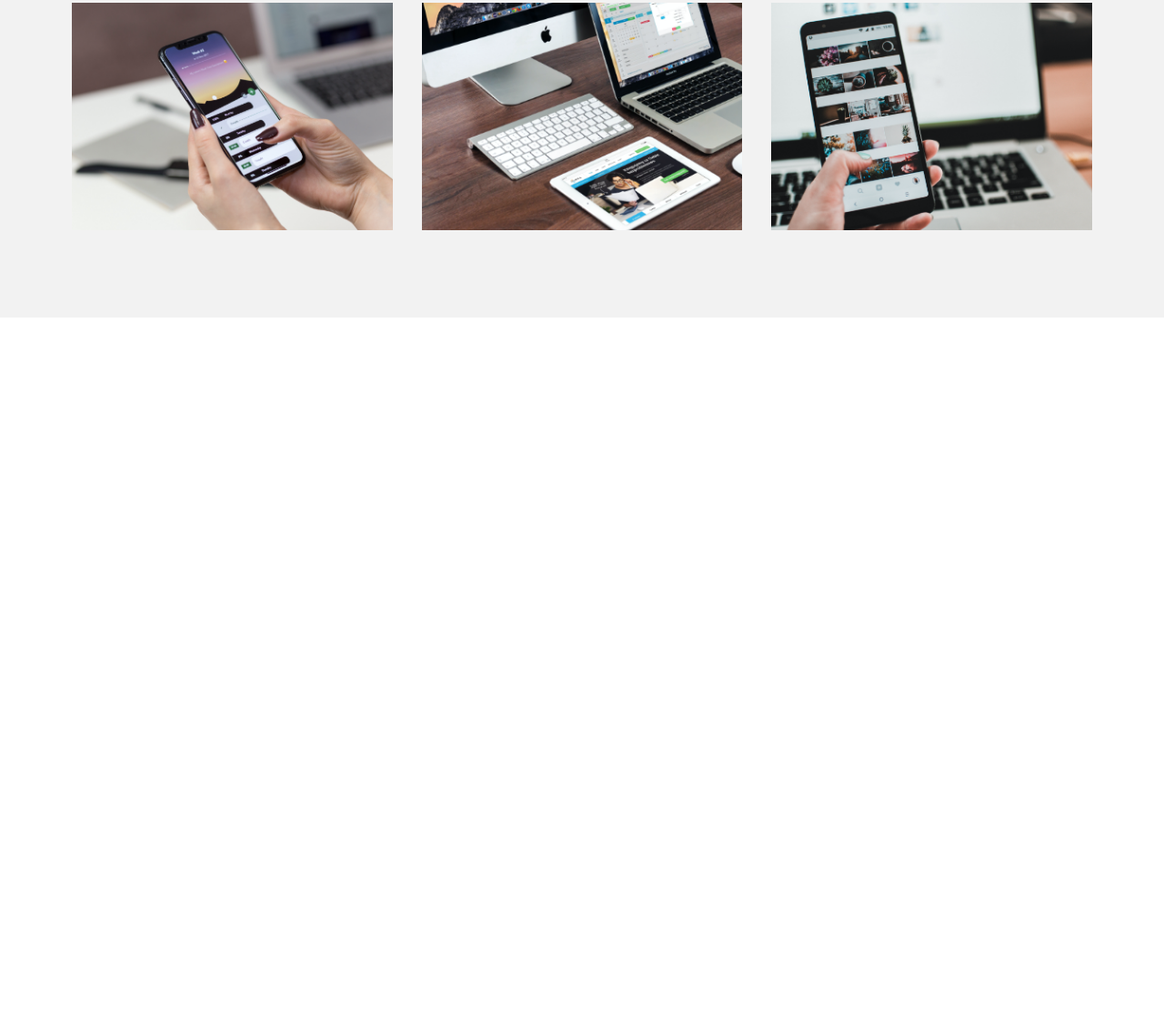
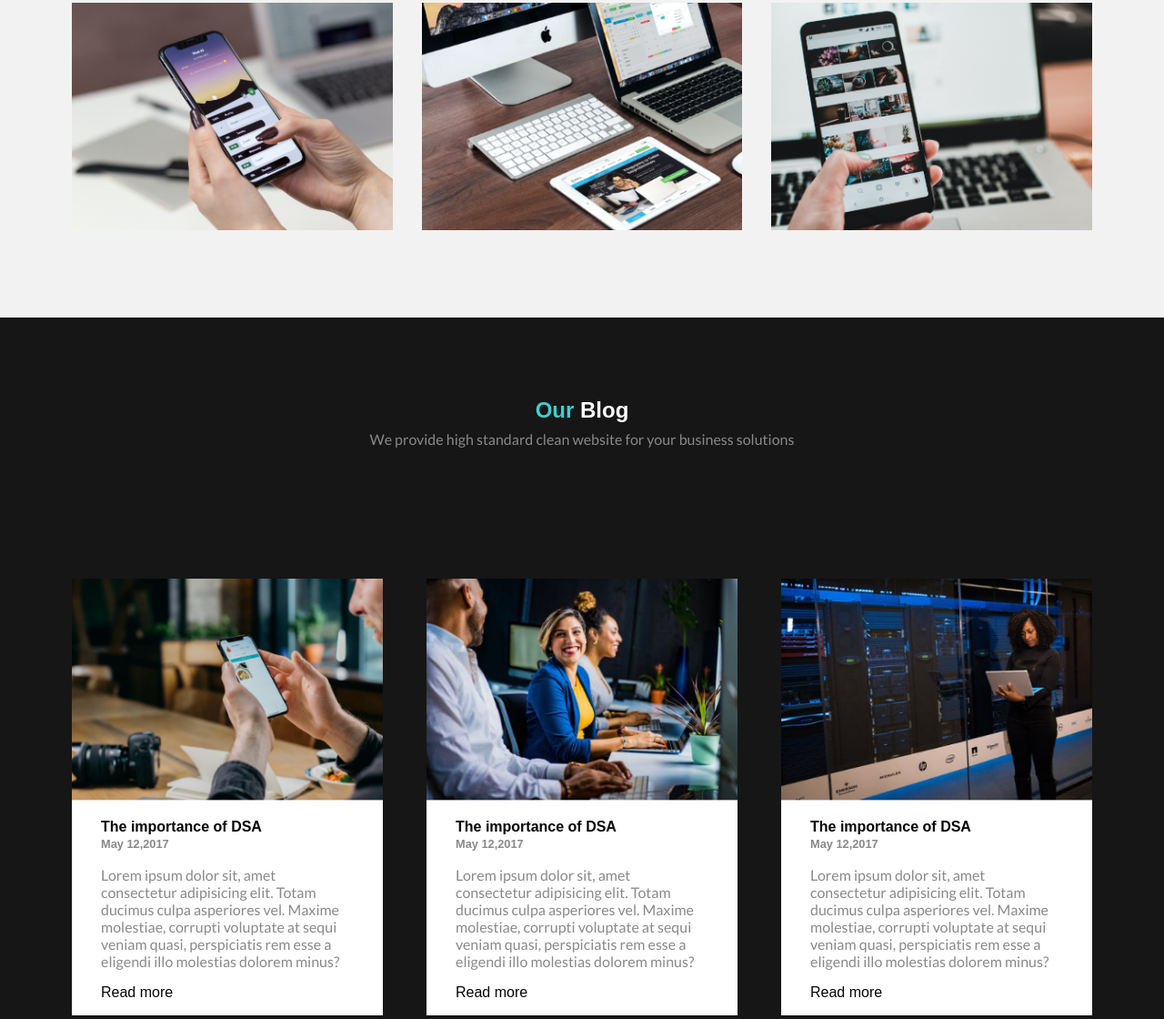
Before and after one commit to bhaveshxop/Portfolio, a plain HTML site: page index.html in a window 1280 px wide. Shown: the part 4252-5372 px from the top of the page at 91% size. Before the commit the page ends 4601 px from the top, so only its background shows below. Drawn offline with nearby package versions, Linux system fonts and the light colour scheme.

Commit message:
Blog section

```diff
--- a/css/style.css
+++ b/css/style.css
@@ -301,3 +301,59 @@ section.work .card-wrapper .card .overlay a{
 section.work .card-wrapper .card:hover .overlay{
     opacity: 1;
 }
+
+section.blog{
+    background-color: var(--dark);
+    clip-path: polygon(0 0, 100% 0, 100% 100%, 67% 90%,0 100%);
+    padding-bottom: 12rem;
+}
+section.blog .section-heading{
+    color: var(--pure);
+    text-align: center;
+    margin-bottom: 1rem;
+    line-height: 0.5;
+}
+section.blog .card-wrapper{
+    display: grid;
+    grid-template-columns: repeat(3,1fr);
+    grid-gap: 3rem;
+}
+section.blog .card-wrapper .card{
+    background-color: var(--pure);
+}
+section.blog .card-wrapper .card .img-wrapper img{
+    height: 100%;
+    width: 100%;
+    object-fit: cover;
+}
+section.blog .card-wrapper .card .card-content{
+    padding: 1rem;
+    padding-left: 2rem;
+    padding-right: 2rem;
+
+}
+section.blog .card-wrapper .card .card-content h1{
+    font-size: 1rem;
+    font-weight: 600;
+}
+section.blog .card-wrapper .card .card-content a{
+    color: var(--secondary);
+    text-decoration: none;
+}
+section.blog .card-wrapper .card .card-content a:hover{
+    color: var(--primary);
+}
+section.blog .card-wrapper .card .card-content span{
+    color: var(--ternary);
+    font-size: 0.8rem;
+    font-weight: 600;
+}
+section.blog .card-wrapper .card .card-content p{
+    font-family: 'Lato', sans-serif;
+    color: var(--ternary);
+    margin-top: 1rem;
+    margin-bottom: 1rem;
+}
+section.blog .card-wrapper .card .card-content a.read-more{
+    font-size: 1rem;
+}
--- a/index.html
+++ b/index.html
@@ -192,6 +192,54 @@
         </div>
     </div>
    </section>
+   <section class="blog">
+    <div class="container">
+        <h1 class="section-heading"><span>Our</span> Blog</h1>
+        <p>We provide high standard clean website for your business solutions</p>
+
+        <div class="card-wrapper">
+            <div class="card">
+                <div class="img-wrapper">
+                    <img src="/images/article-ph-1.png" alt="">
+                </div>
+                <div class="card-content">
+                    <a href="#">
+                        <h1>The importance of DSA</h1>
+                    </a>
+                    <span>May 12,2017</span>
+                    <p>Lorem ipsum dolor sit, amet consectetur adipisicing elit. Totam ducimus culpa asperiores vel. Maxime molestiae, corrupti voluptate at sequi veniam quasi, perspiciatis rem esse a eligendi illo molestias dolorem minus?</p>
+                    <a class="read-more" href="#">Read more</a>
+                </div>
+            </div>
+            <div class="card">
+                <div class="img-wrapper">
+                    <img src="/images/article-ph-2.png" alt="">
+                </div>
+                <div class="card-content">
+                    <a href="#">
+                        <h1>The importance of DSA</h1>
+                    </a>
+                    <span>May 12,2017</span>
+                    <p>Lorem ipsum dolor sit, amet consectetur adipisicing elit. Totam ducimus culpa asperiores vel. Maxime molestiae, corrupti voluptate at sequi veniam quasi, perspiciatis rem esse a eligendi illo molestias dolorem minus?</p>
+                    <a class="read-more" href="#">Read more</a>
+                </div>
+            </div>
+            <div class="card">
+                <div class="img-wrapper">
+                    <img src="/images/article-ph-3.png" alt="">
+                </div>
+                <div class="card-content">
+                    <a href="#">
+                        <h1>The importance of DSA</h1>
+                    </a>
+                    <span>May 12,2017</span>
+                    <p>Lorem ipsum dolor sit, amet consectetur adipisicing elit. Totam ducimus culpa asperiores vel. Maxime molestiae, corrupti voluptate at sequi veniam quasi, perspiciatis rem esse a eligendi illo molestias dolorem minus?</p>
+                    <a class="read-more" href="#">Read more</a>
+                </div>
+            </div>
+        </div>
+    </div>
+   </section>
    <script type="text/javascript" src="//code.jquery.com/jquery-1.11.0.min.js"></script>
   <script type="text/javascript" src="//code.jquery.com/jquery-migrate-1.2.1.min.js"></script>
   <script type="text/javascript" src="//cdn.jsdelivr.net/npm/slick-carousel@1.8.1/slick/slick.min.js"></script>
```
